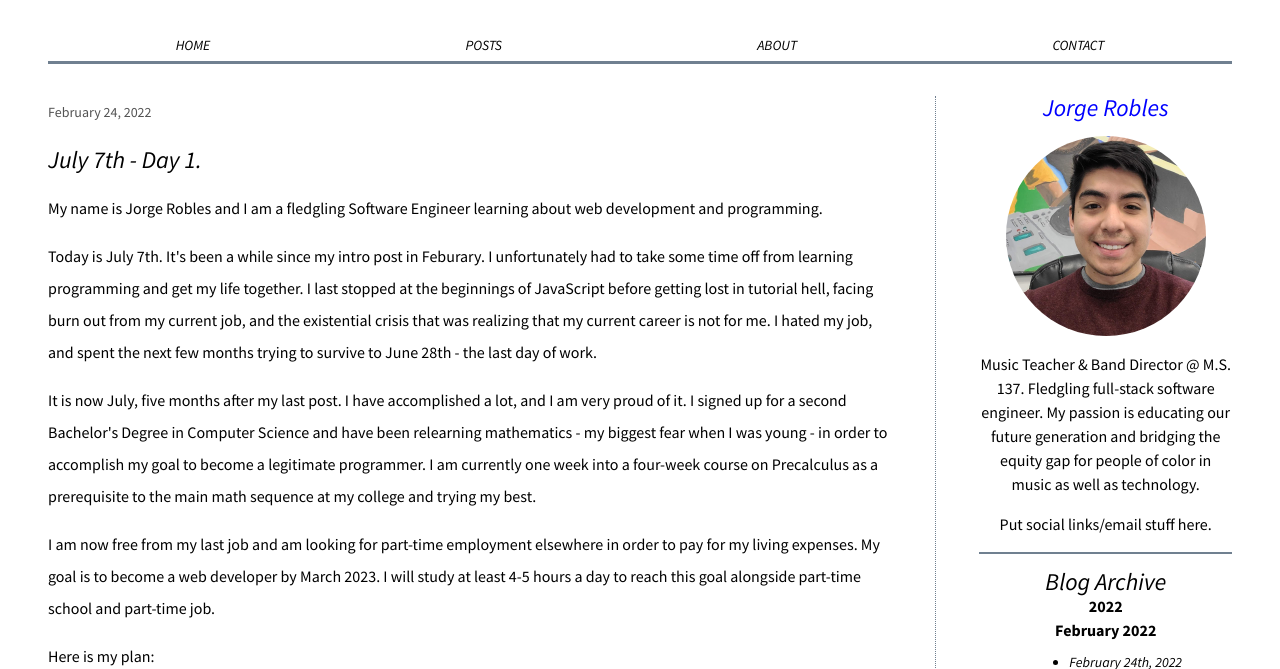
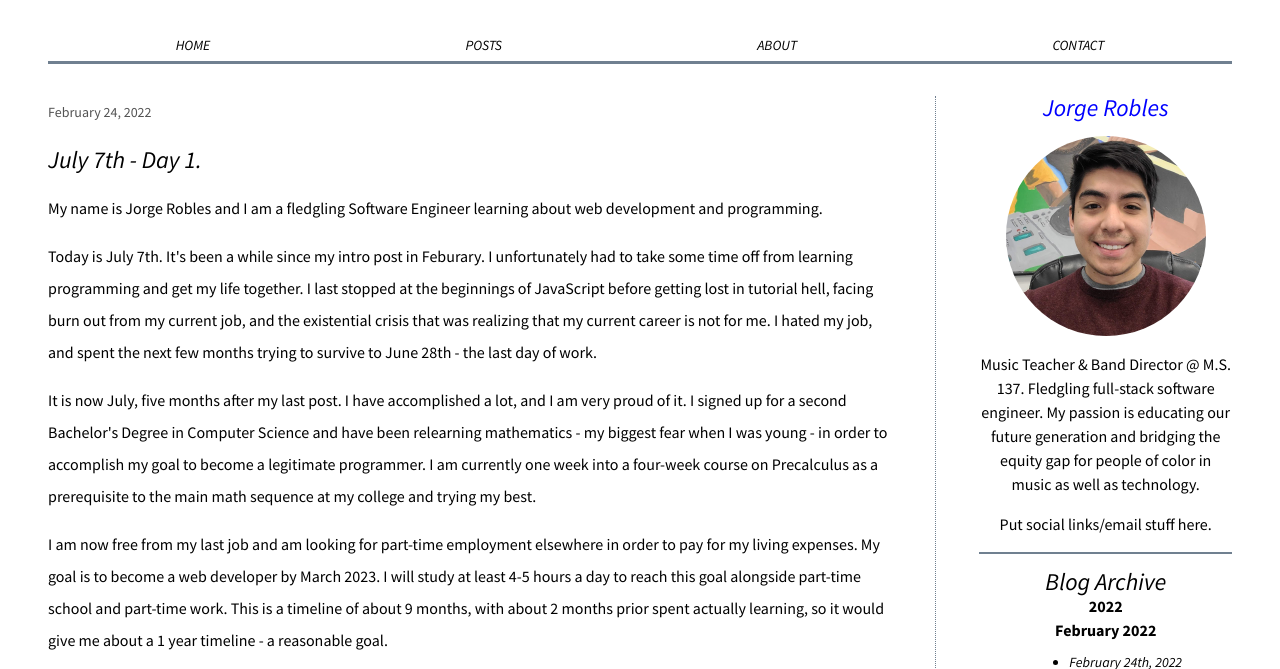
Before and after one commit to Jorge-D-Robles/blog, a plain HTML site: page html/july7.html in a window 1280 px wide. Shown: the part 131-800 px from the top of the page. Drawn offline with Linux system fonts and the light colour scheme; files whose address does not match are found by name.

Commit message:
Fixed July 7
Done

```diff
--- a/html/july7.html
+++ b/html/july7.html
@@ -50,7 +50,7 @@
             It is now July, five months after my last post. I have accomplished a lot, and I am very proud of it. I signed up for a second Bachelor's Degree in Computer Science and have been relearning mathematics - my biggest fear when I was young - in order to accomplish my goal to become a legitimate programmer. I am currently one week into a four-week course on Precalculus as a prerequisite to the main math sequence at my college and trying my best.
          </p>
          <p>
-            I am now free from my last job and am looking for part-time employment elsewhere in order to pay for my living expenses. My goal is to become a web developer by March 2023. I will study at least 4-5 hours a day to reach this goal alongside part-time school and part-time job.
+            I am now free from my last job and am looking for part-time employment elsewhere in order to pay for my living expenses. My goal is to become a web developer by March 2023. I will study at least 4-5 hours a day to reach this goal alongside part-time school and part-time work. This is a timeline of about 9 months, with about 2 months prior spent actually learning, so it would give me about a 1 year timeline - a reasonable goal.
          </p>
          <p>
             Here is my plan:
```
Also changed, not shown: 1 other file.
